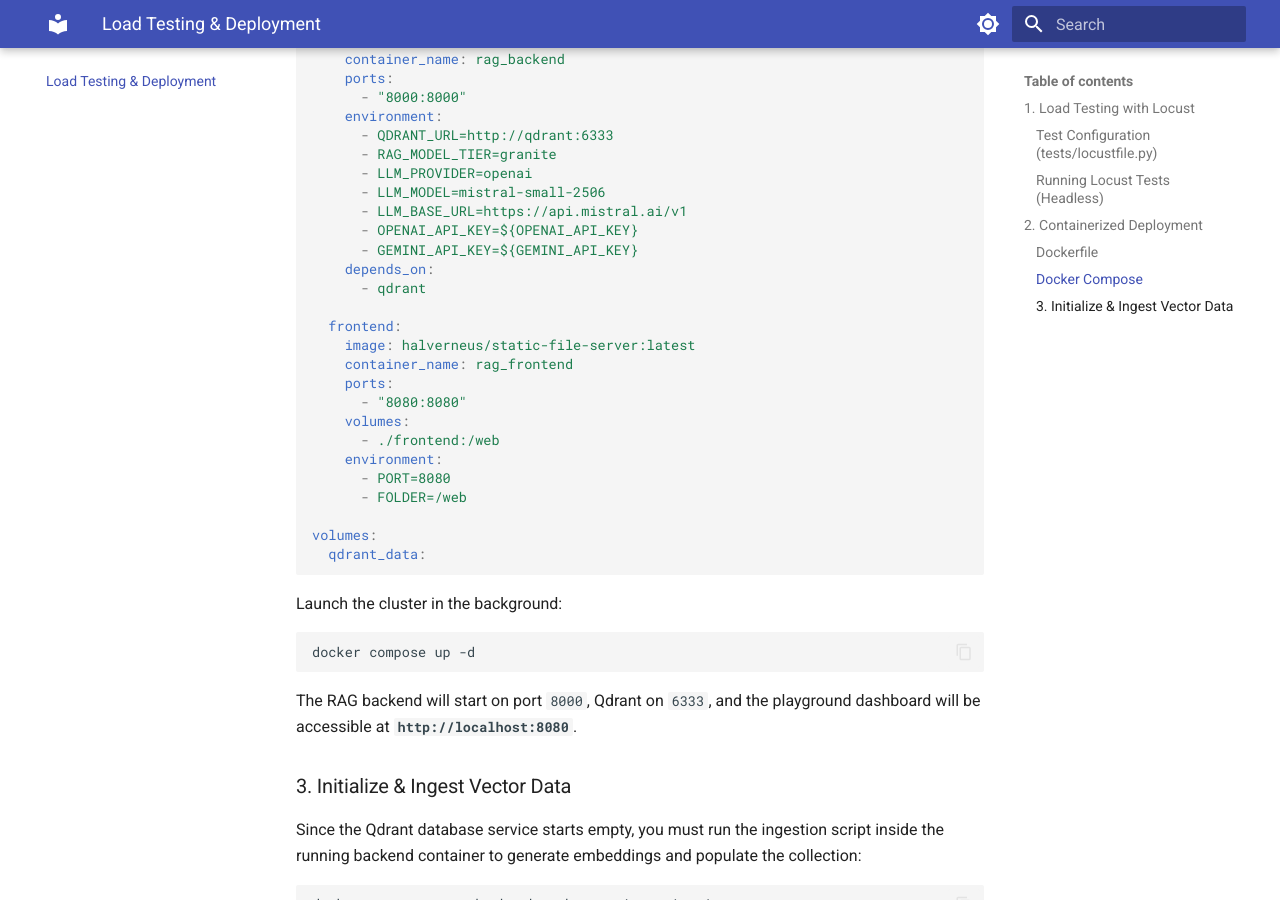
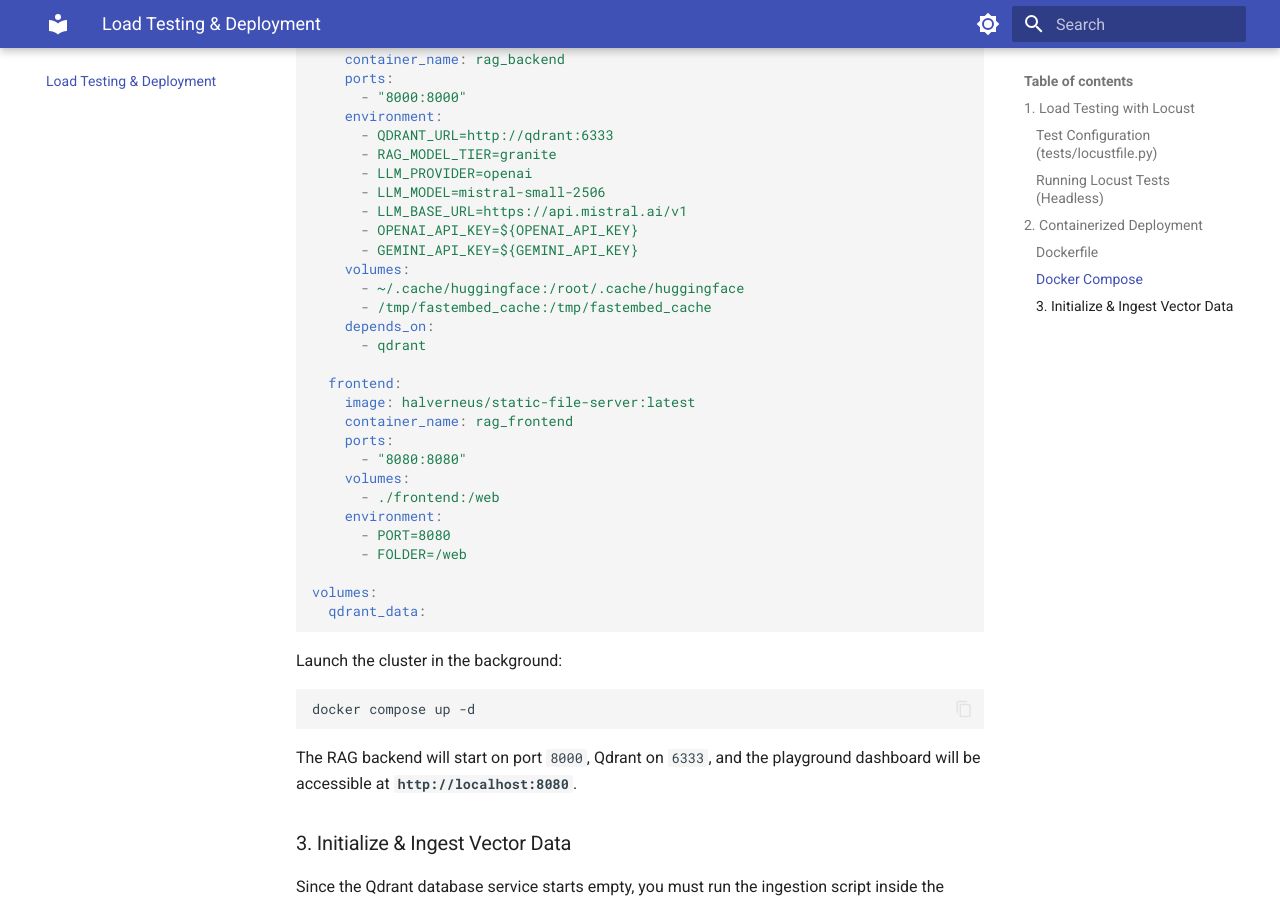
Before and after one commit to parthmh/fastapi_doc_rag, an MkDocs documentation site: the page built from docs/deployment.md, in a window 1280 px wide and 900 px high, scrolled down 1900 px. Built offline with MkDocs 1.6.1 and Material for MkDocs 9.7.7, drawn with Linux system fonts in a browser that asks for light colours.

Commit message:
docs/docker: mount host fastembed cache to prevent container OOM and redownload

```diff
--- a/docker-compose.yml
+++ b/docker-compose.yml
@@ -21,6 +21,9 @@ services:
       - LLM_BASE_URL=https://api.mistral.ai/v1
       - OPENAI_API_KEY=${OPENAI_API_KEY}
       - GEMINI_API_KEY=${GEMINI_API_KEY}
+    volumes:
+      - ~/.cache/huggingface:/root/.cache/huggingface
+      - /tmp/fastembed_cache:/tmp/fastembed_cache
     depends_on:
       - qdrant
     restart: unless-stopped
--- a/docs/deployment.md
+++ b/docs/deployment.md
@@ -80,6 +80,9 @@ services:
       - LLM_BASE_URL=https://api.mistral.ai/v1
       - OPENAI_API_KEY=${OPENAI_API_KEY}
       - GEMINI_API_KEY=${GEMINI_API_KEY}
+    volumes:
+      - ~/.cache/huggingface:/root/.cache/huggingface
+      - /tmp/fastembed_cache:/tmp/fastembed_cache
     depends_on:
       - qdrant
 
```
